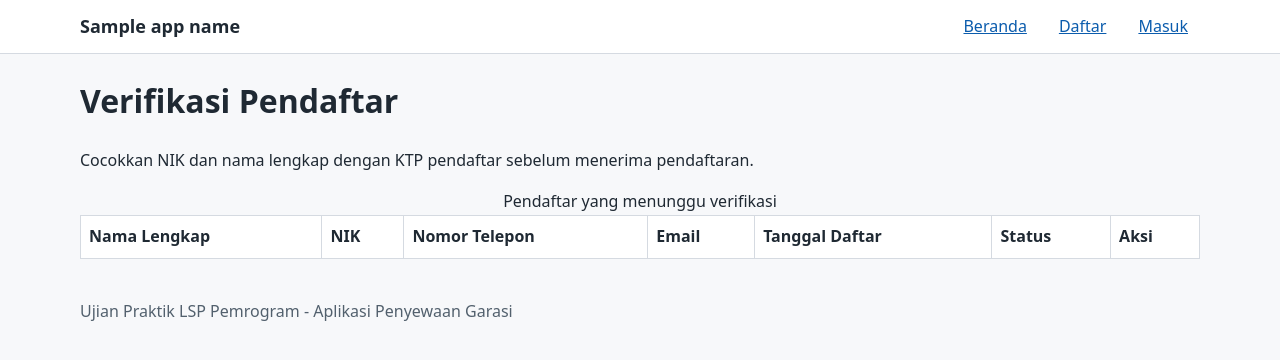
After one commit to inikenliii/LSP_KenleyJonathan, a Node project: template src/views/admin/registrants.njk in a window 1280 px wide. The commit adds this page. Shown: the top 360 px of the page. Run offline with Node 20 templates, Linux system fonts and the light colour scheme; the template is opened without the code that fills it: most values are stand-ins (such as "Sample title", 1, 10 or a date in 2020); lists and menus that the app fills with data are empty.

Commit message:
feat(01-04): tambah daftar pendaftar baru untuk admin
- repository findPendingRenters, service dan controller verifikasi
- halaman Verifikasi Pendaftar dan menu Pendaftar
- tes e2e untuk daftar pendaftar dan keputusan

```diff
--- a/src/app.js
+++ b/src/app.js
@@ -13,7 +13,9 @@ import { csrfSync } from 'csrf-sync';
 import { env } from './config/env.js';
 import { UserRepository } from './repositories/UserRepository.js';
 import { AuthService } from './services/AuthService.js';
+import { VerificationService } from './services/VerificationService.js';
 import { AuthController } from './controllers/AuthController.js';
+import { VerificationController } from './controllers/VerificationController.js';
 import { DashboardController } from './controllers/DashboardController.js';
 import { createAttachUser } from './middleware/auth.js';
 import { createRouter } from './routes/index.js';
@@ -124,9 +126,11 @@ export function createApp({ prisma, pgPool }) {
   app.use(csrfSynchronisedProtection);
 
   const authService = new AuthService(userRepository);
+  const verificationService = new VerificationService(userRepository);
   const controllers = {
     auth: new AuthController(authService),
     dashboard: new DashboardController(),
+    verification: new VerificationController(verificationService),
   };
   app.use(createRouter(controllers));
 
--- a/src/routes/admin.routes.js
+++ b/src/routes/admin.routes.js
@@ -16,6 +16,7 @@ export function createAdminRouter(controllers) {
   router.use(requireRole(User.ROLE.ADMIN));
 
   router.get('/', controllers.dashboard.admin);
+  router.get('/pendaftar', controllers.verification.index);
 
   return router;
 }
--- /dev/null
+++ b/src/views/admin/registrants.njk
@@ -0,0 +1,44 @@
+{% extends "layout.njk" %}
+
+{% block title %}Verifikasi Pendaftar - {{ appName }}{% endblock %}
+
+{% block content %}
+<h1>Verifikasi Pendaftar</h1>
+<p>Cocokkan NIK dan nama lengkap dengan KTP pendaftar sebelum menerima pendaftaran.</p>
+
+{% if registrants.length == 0 %}
+<div class="card">
+  <p>Tidak ada pendaftar yang menunggu verifikasi.</p>
+</div>
+{% else %}
+<div class="table-wrapper">
+  <table class="table">
+    <caption>Pendaftar yang menunggu verifikasi</caption>
+    <thead>
+      <tr>
+        <th scope="col">Nama Lengkap</th>
+        <th scope="col">NIK</th>
+        <th scope="col">Nomor Telepon</th>
+        <th scope="col">Email</th>
+        <th scope="col">Tanggal Daftar</th>
+        <th scope="col">Status</th>
+        <th scope="col">Aksi</th>
+      </tr>
+    </thead>
+    <tbody>
+      {% for registrant in registrants %}
+      <tr data-user-id="{{ registrant.id }}">
+        <td>{{ registrant.fullName }}</td>
+        <td>{{ registrant.nik }}</td>
+        <td>{{ registrant.phone }}</td>
+        <td>{{ registrant.email }}</td>
+        <td>{{ registrant.createdAt | tanggal }}</td>
+        <td><span class="badge badge--pending">Menunggu verifikasi</span></td>
+        <td></td>
+      </tr>
+      {% endfor %}
+    </tbody>
+  </table>
+</div>
+{% endif %}
+{% endblock %}
--- a/src/views/layout.njk
+++ b/src/views/layout.njk
@@ -13,13 +13,12 @@
       <nav class="site-nav" aria-label="Navigasi utama">
         <ul>
           {% if currentUser %}
-          <li>
-            {% if currentUser.role == 'ADMIN' %}
-            <a href="/admin">Dasbor</a>
-            {% else %}
-            <a href="/penyewa">Beranda Penyewa</a>
-            {% endif %}
-          </li>
+          {% if currentUser.role == 'ADMIN' %}
+          <li><a href="/admin">Dasbor</a></li>
+          <li><a href="/admin/pendaftar">Pendaftar</a></li>
+          {% else %}
+          <li><a href="/penyewa">Beranda Penyewa</a></li>
+          {% endif %}
           <li class="nav-user">Masuk sebagai {{ currentUser.fullName }} ({{ currentUser.roleLabel }})</li>
           <li>
             <form method="post" action="/logout">
```
Also changed, not shown: src/controllers/VerificationController.js (added, +46 -0 lines), src/repositories/UserRepository.js (+14 -0 lines), src/services/VerificationService.js (added, +32 -0 lines), test/e2e/verification.e2e.test.js (added, +251 -0 lines).
